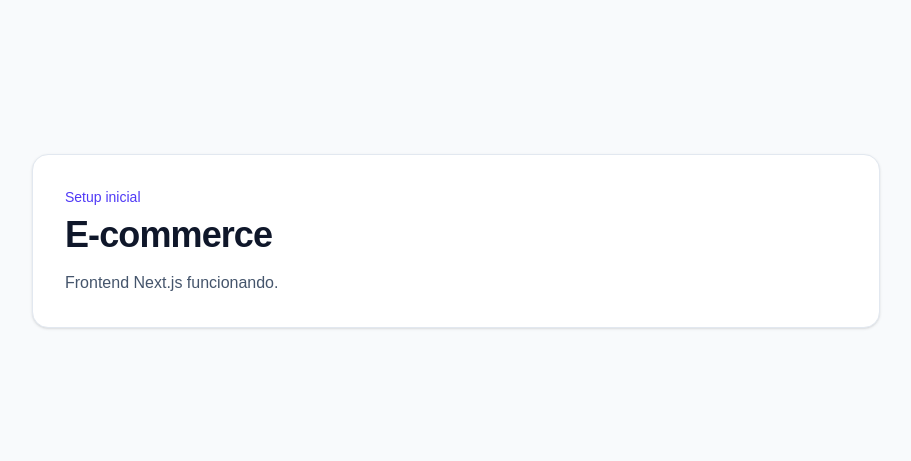
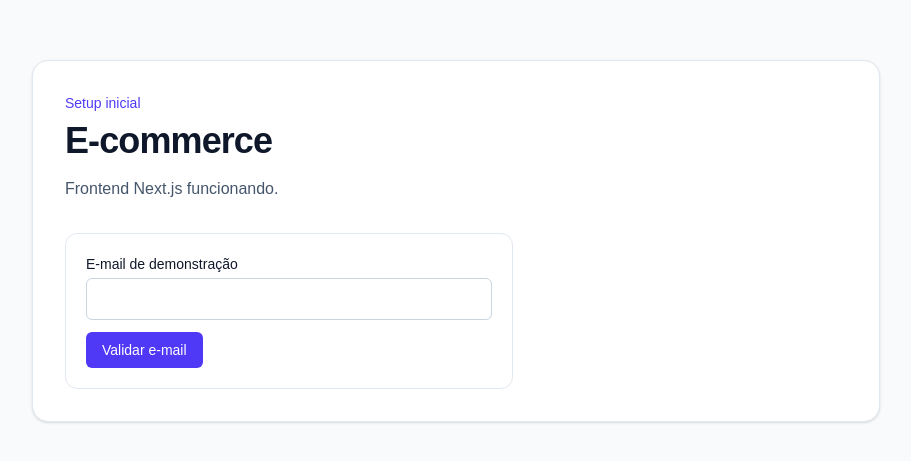
Before and after one commit to BrenoC4rvalho/ecommerce, a Next.js app in the folder frontend/: page / in a window 1280 px wide. Shown: the part 159-620 px from the top of the page, without its empty margins (184-1095 px from the left). Built offline with nearby package versions, Linux system fonts and the light colour scheme.

Commit message:
chore(frontend): configura React Hook Form Zod e TanStack Query

```diff
--- a/frontend/src/app/layout.tsx
+++ b/frontend/src/app/layout.tsx
@@ -1,4 +1,6 @@
 import type { Metadata } from "next";
+import type { ReactNode } from "react";
+import { QueryProvider } from "@/providers/query-provider";
 import "./globals.css";
 
 export const metadata: Metadata = {
@@ -6,6 +8,6 @@ export const metadata: Metadata = {
   description: "Frontend do E-commerce",
 };
 
-export default function RootLayout({ children }: LayoutProps<"/">) {
-  return <html lang="pt-BR"><body>{children}</body></html>;
+export default function RootLayout({ children }: { children: ReactNode }) {
+  return <html lang="pt-BR"><body><QueryProvider>{children}</QueryProvider></body></html>;
 }
--- a/frontend/src/app/page.tsx
+++ b/frontend/src/app/page.tsx
@@ -1,3 +1,5 @@
+import { EmailFormExample } from "@/components/ui/email-form-example";
+
 export default function Home() {
   return (
     <main className="mx-auto flex min-h-screen max-w-4xl items-center px-6 py-16">
@@ -5,6 +7,7 @@ export default function Home() {
         <p className="text-sm font-medium text-indigo-600">Setup inicial</p>
         <h1 className="mt-2 text-4xl font-bold tracking-tight">E-commerce</h1>
         <p className="mt-4 text-slate-600">Frontend Next.js funcionando.</p>
+        <EmailFormExample />
       </section>
     </main>
   );
--- /dev/null
+++ b/frontend/src/components/ui/email-form-example.tsx
@@ -0,0 +1,43 @@
+"use client";
+
+import { zodResolver } from "@hookform/resolvers/zod";
+import { useForm } from "react-hook-form";
+import { emailSchema, type EmailFormValues } from "@/schemas/email";
+
+export function EmailFormExample() {
+  const {
+    register,
+    handleSubmit,
+    formState: { errors, isSubmitSuccessful },
+  } = useForm<EmailFormValues>({
+    resolver: zodResolver(emailSchema),
+    defaultValues: { email: "" },
+  });
+
+  return (
+    <form
+      className="mt-8 max-w-md space-y-3 rounded-xl border border-slate-200 p-5"
+      noValidate
+      onSubmit={handleSubmit(() => undefined)}
+    >
+      <div>
+        <label className="block text-sm font-medium" htmlFor="email">
+          E-mail de demonstração
+        </label>
+        <input
+          className="mt-1 w-full rounded-md border border-slate-300 px-3 py-2 outline-none focus:border-indigo-500"
+          id="email"
+          type="email"
+          aria-describedby={errors.email ? "email-error" : undefined}
+          aria-invalid={Boolean(errors.email)}
+          {...register("email")}
+        />
+        {errors.email ? <p className="mt-1 text-sm text-red-600" id="email-error">{errors.email.message}</p> : null}
+      </div>
+      <button className="rounded-md bg-indigo-600 px-4 py-2 text-sm font-medium text-white" type="submit">
+        Validar e-mail
+      </button>
+      {isSubmitSuccessful ? <p className="text-sm text-emerald-700">E-mail válido.</p> : null}
+    </form>
+  );
+}
--- /dev/null
+++ b/frontend/src/lib/query-client.ts
@@ -0,0 +1,13 @@
+import { QueryClient } from "@tanstack/react-query";
+
+export function createQueryClient() {
+  return new QueryClient({
+    defaultOptions: {
+      queries: {
+        staleTime: 60_000,
+        retry: 1,
+        refetchOnWindowFocus: false,
+      },
+    },
+  });
+}
--- /dev/null
+++ b/frontend/src/providers/query-provider.tsx
@@ -0,0 +1,21 @@
+"use client";
+
+import { QueryClientProvider } from "@tanstack/react-query";
+import { ReactQueryDevtools } from "@tanstack/react-query-devtools";
+import { useState, type ReactNode } from "react";
+import { createQueryClient } from "@/lib/query-client";
+
+type QueryProviderProps = {
+  children: ReactNode;
+};
+
+export function QueryProvider({ children }: QueryProviderProps) {
+  const [queryClient] = useState(createQueryClient);
+
+  return (
+    <QueryClientProvider client={queryClient}>
+      {children}
+      {process.env.NODE_ENV === "development" ? <ReactQueryDevtools initialIsOpen={false} /> : null}
+    </QueryClientProvider>
+  );
+}
--- /dev/null
+++ b/frontend/src/schemas/email.ts
@@ -0,0 +1,7 @@
+import { z } from "zod";
+
+export const emailSchema = z.object({
+  email: z.email("Informe um e-mail válido."),
+});
+
+export type EmailFormValues = z.infer<typeof emailSchema>;
```
Also changed, not shown: frontend/package.json (+6 -1 lines), 1 other file (tests, documents, lock files or other folders).
